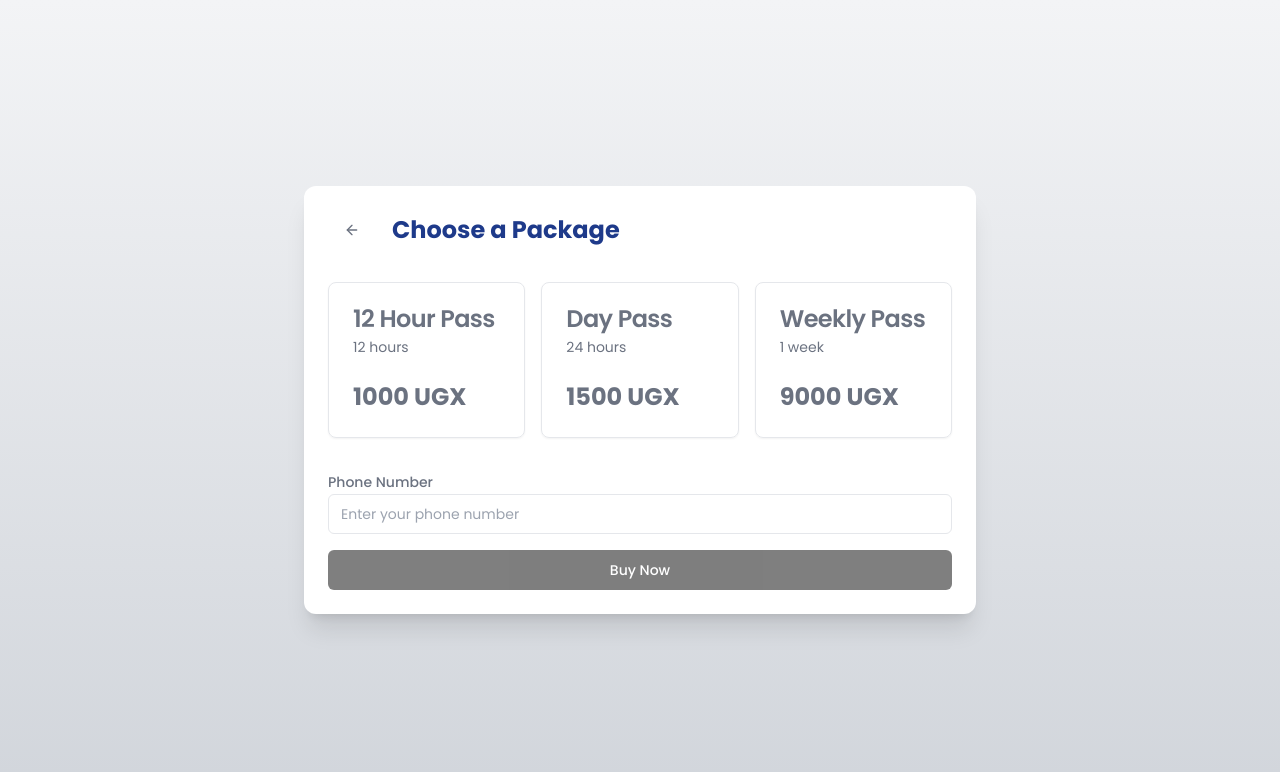
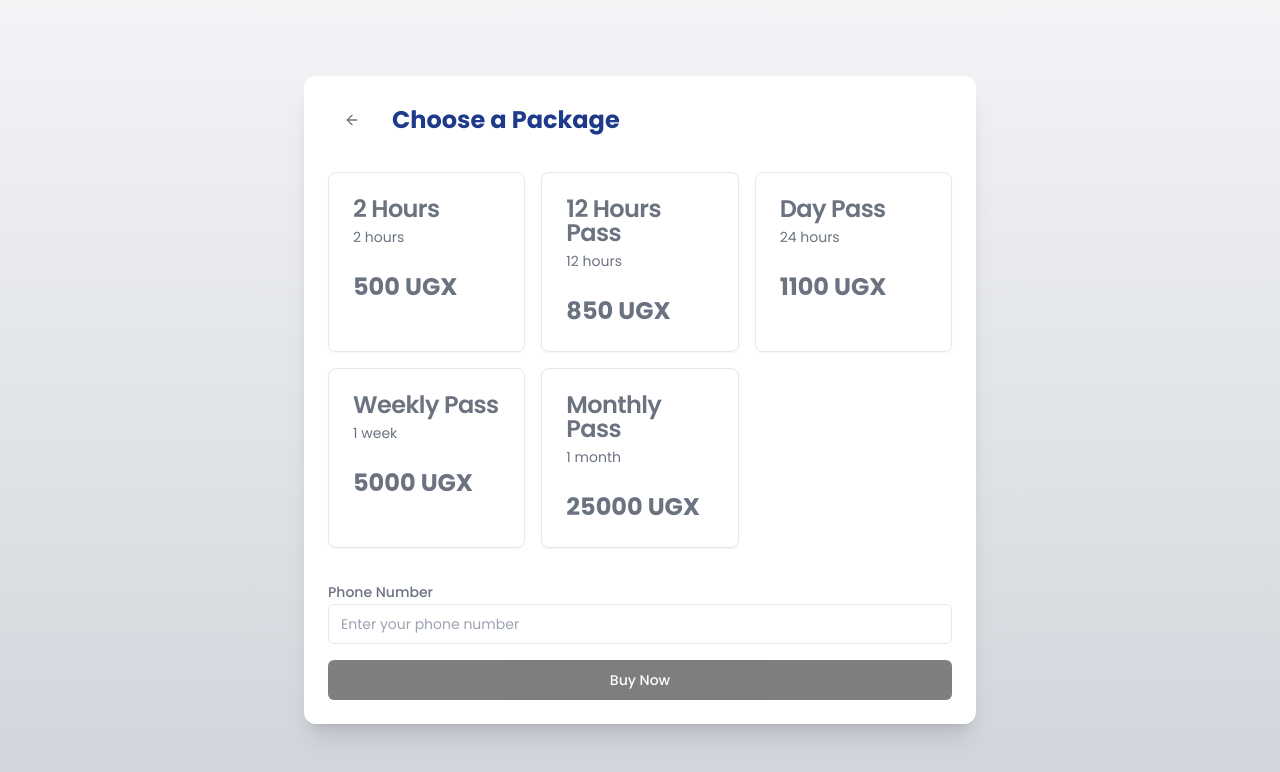
Before and after one commit to JoramGranger/netbill, a Next.js app: page /buy in a window 1280 px wide. Shown: the top 772 px of the page. Built offline with nearby package versions, Linux system fonts and the light colour scheme.

Commit message:
more bundles

```diff
--- a/app/buy/page.tsx
+++ b/app/buy/page.tsx
@@ -10,9 +10,11 @@ import { ArrowLeft, Loader2 } from 'lucide-react'
 import { toast } from 'react-hot-toast'
 
 const packages = [
-  { id: 1, name: '12 Hour Pass', price: 1000, duration: '12 hours' },
-  { id: 2, name: 'Day Pass', price: 1500, duration: '24 hours' },
-  { id: 3, name: 'Weekly Pass', price: 9000, duration: '1 week' },
+  { id: 1, name: '2 Hours', price: 500, duration: '2 hours' },
+  { id: 1, name: '12 Hours Pass', price: 850, duration: '12 hours' },
+  { id: 2, name: 'Day Pass', price: 1100, duration: '24 hours' },
+  { id: 3, name: 'Weekly Pass', price: 5000, duration: '1 week' },
+  { id: 3, name: 'Monthly Pass', price: 25000, duration: '1 month' },
 ]
 
 export default function BuyPackage() {
```
